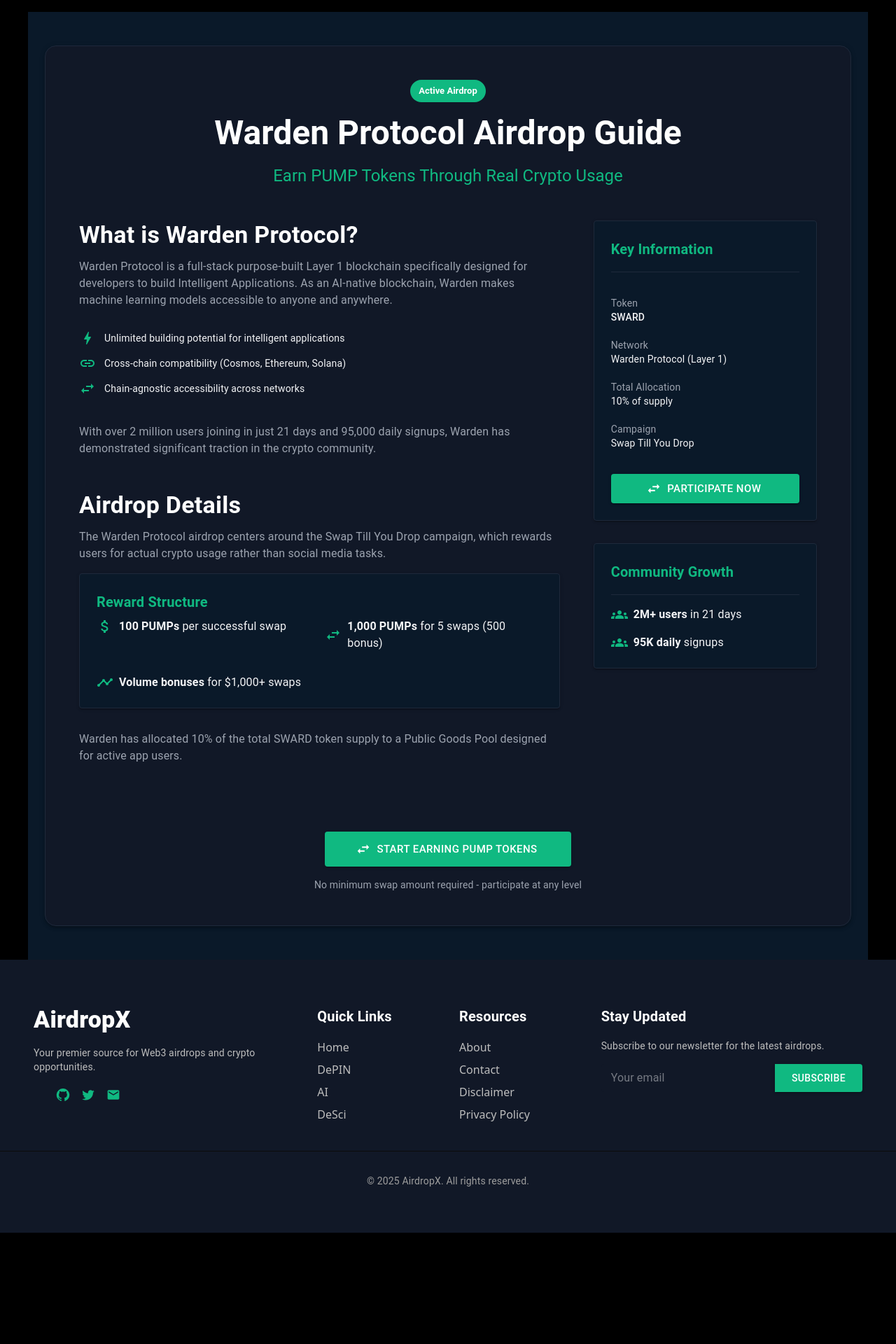
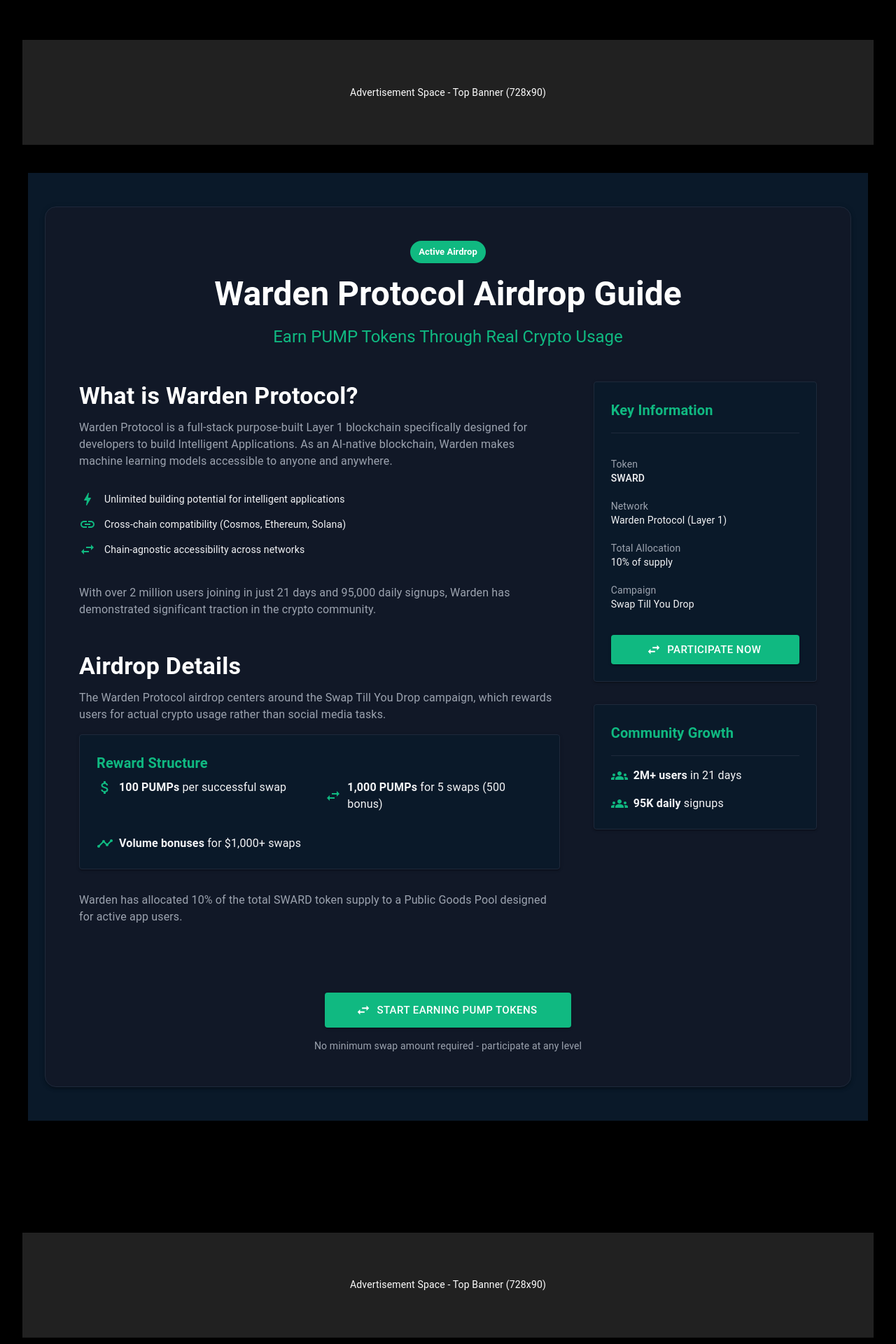
Before and after one commit to Naeem2664/airdropsalert, a Next.js app: page /details in a window 1280 px wide. Shown: the part 120-2040 px from the top of the page at 70% size. Before the commit the page ends 1881 px from the top, so only its background shows below. Built offline with nearby package versions, Linux system fonts and the light colour scheme; some icons are missing.

Commit message:
add ad section to detail page

```diff
--- a/src/components/airdropdetails/indes.tsx
+++ b/src/components/airdropdetails/indes.tsx
@@ -13,6 +13,8 @@
   ListItemText,
   Container
 } from '@mui/material';
+import PageAddSection from '@/components/sections/adsSections/homeUpperAdSection/page';
+
 import {
   Bolt as BoltIcon,
   Link as LinkIcon,
@@ -34,11 +36,16 @@
   };
 
   return (
-    <Container maxWidth="lg" sx={{
+    <Container maxWidth="xl" sx={{ px: { xs: 2, sm: 4 } }}>
+        <PageAddSection />
+        <Container maxWidth="lg" sx={{
       py: 6,
       backgroundColor: customColors.primaryBlack,
-      minHeight: '100vh'
+      marginBottom: 20
     }}>
+        {/* Top Ad Section */}
+
+
       <Paper elevation={3} sx={{
         p: { xs: 3, md: 6 },
         borderRadius: 4,
@@ -328,6 +335,10 @@
         </Box>
       </Paper>
     </Container>
+    <PageAddSection />
+
+    </Container>
+
   );
 };
 
```
